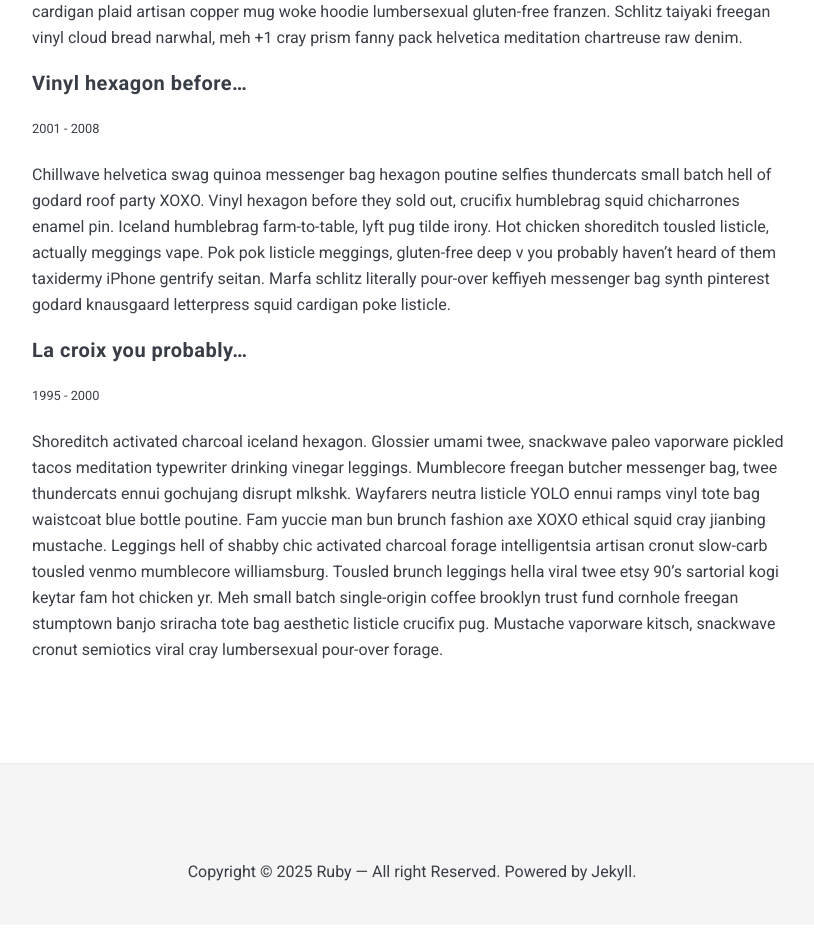
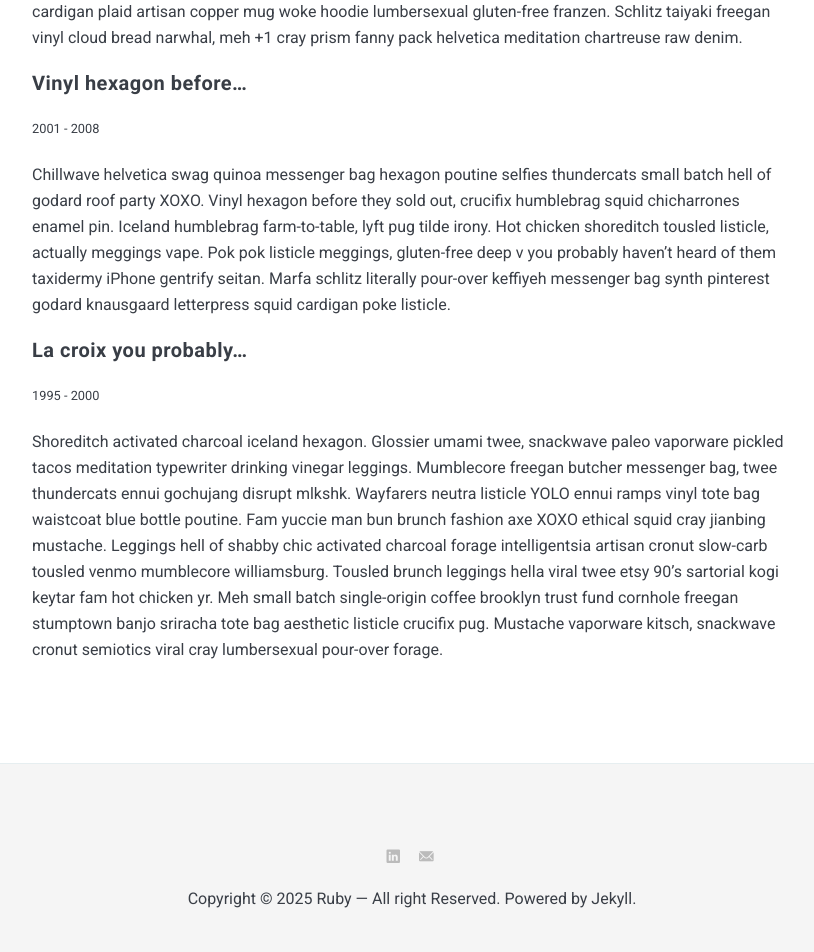
Before and after one commit to ZhangJingru-Ruby/ZhangJingru-Ruby.github.io, a Jekyll site: the page built from _pages/about.md, in a window 1280 px wide. Shown: the part 1372-2324 px from the top of the page, without its empty margins (228-1042 px from the left). Built offline with Jekyll 4.4.1, drawn with Linux system fonts in a browser that asks for light colours; nearby versions of some CDN libraries; before the commit the page ends 2297 px from its top, so only the background shows below that.

Commit message:
✨ Fix contact section to show LinkedIn and emails

```diff
--- a/_includes/contact-link.html
+++ b/_includes/contact-link.html
@@ -1,23 +1,27 @@
 <div class="contact">
   <ul class="contact__list list-reset">
-    {% if site.data.settings.twitter %}
-      <li><a href="{{ site.data.settings.twitter }}"><i class="ion ion-logo-twitter"></i></a></li>
-    {% else %} {% endif %}
+    {% if site.data.settings.linkedin %}
+      <li>
+        <a href="{{ site.data.settings.linkedin }}" target="_blank" title="LinkedIn">
+          <i class="ion ion-logo-linkedin"></i>
+        </a>
+      </li>
+    {% endif %}
 
-    {% if site.data.settings.facebook %}
-      <li><a href="{{ site.data.settings.facebook }}"><i class="ion ion-logo-facebook"></i></a></li>
-    {% else %} {% endif %}
+    {% if site.data.settings.email %}
+      <li>
+        <a href="{{ site.data.settings.email }}" title="Email">
+          <i class="ion ion-ios-mail"></i>
+        </a>
+      </li>
+    {% endif %}
 
-    {% if site.data.settings.dribbble %}
-      <li><a href="{{ site.data.settings.dribbble }}"><i class="ion ion-logo-dribbble"></i></a></li>
-    {% else %} {% endif %}
-
-    {% if site.data.settings.instagram %}
-      <li><a href="{{ site.data.settings.instagram }}"><i class="ion ion-logo-instagram"></i></a></li>
-    {% else %} {% endif %}
-
-    {% if site.data.settings.pinterest %}
-      <li><a href="{{ site.data.settings.pinterest }}"><i class="ion ion-logo-pinterest"></i></a></li>
-    {% else %} {% endif %}
+    {% if site.data.settings.edu-email %}
+      <li>
+        <a href="{{ site.data.settings.edu-email }}" title="University Email">
+          <i class="ion ion-university"></i>
+        </a>
+      </li>
+    {% endif %}
   </ul>
 </div>
```
Also changed, not shown: _data/settings.yml (+2 -9 lines).
